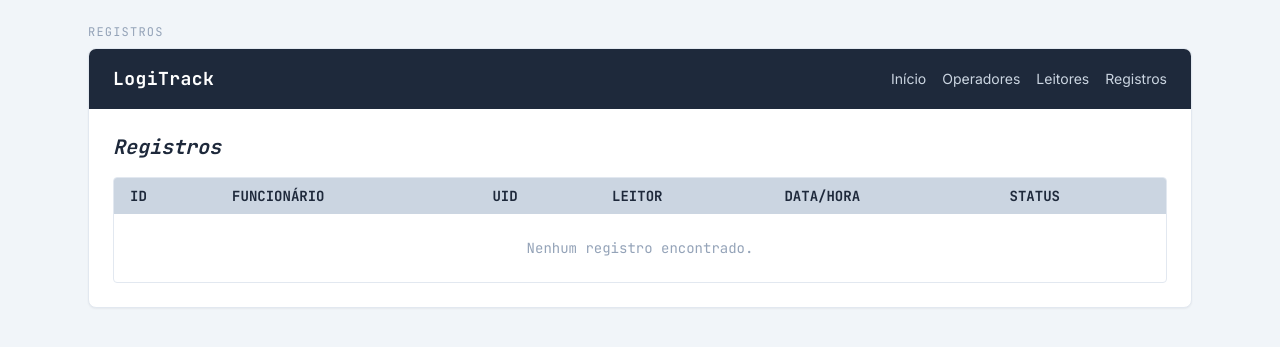
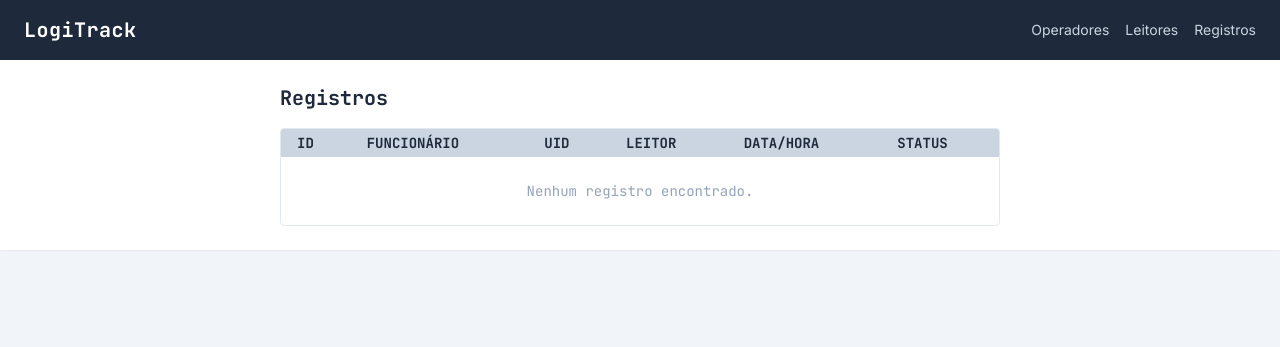
Before and after one commit to shii-ge/logitrack-fsk, a Flask app: page /registros in a window 1280 px wide. Shown: the top 347 px of the page. Run offline with Flask 3, Linux system fonts and the light colour scheme; data that the repository does not hold is empty; some libraries are stand-ins or nearby versions.

Commit message:
Ajustes gerais de interface

```diff
--- a/app.py
+++ b/app.py
@@ -18,7 +18,6 @@ def get_connection():
         cursorclass=pymysql.cursors.DictCursor,
         autocommit=True,
     )
-
 
 # ---------------------------------------------------------------------------
 # Página inicial: "Em progresso" -> para cada leitor, funcionários cujo
--- a/requirements.txt
+++ b/requirements.txt
@@ -1,2 +1,3 @@
 Flask==3.0.3
 PyMySQL==1.1.1
+cryptography==43.0.1
--- a/templates/base.html
+++ b/templates/base.html
@@ -26,18 +26,17 @@
 </head>
 <body class="bg-slate-100 min-h-screen">
 
-  <div class="max-w-6xl mx-auto p-6">
-    <p class="text-xs uppercase tracking-widest text-slate-400 mb-2 font-mono">{% block breadcrumb %}Página inicial{% endblock %}</p>
-
-    <div class="bg-white rounded-lg shadow-sm border border-slate-200 overflow-hidden">
+  <div class="max-w-screen mx-auto">
+    <div class="bg-white shadow-sm overflow-hidden">
       <div class="bg-slate-800 px-6 py-4 flex items-center justify-between">
-        <h1 class="text-white font-mono font-bold text-lg tracking-wide">LogiTrack</h1>
-        <nav class="flex gap-4 text-sm">
-          <a href="{{ url_for('index') }}" class="text-slate-300 hover:text-white transition">Início</a>
-          <a href="{{ url_for('operadores') }}" class="text-slate-300 hover:text-white transition">Operadores</a>
-          <a href="{{ url_for('leitores') }}" class="text-slate-300 hover:text-white transition">Leitores</a>
-          <a href="{{ url_for('registros') }}" class="text-slate-300 hover:text-white transition">Registros</a>
-        </nav>
+        <a href="{{ url_for('index') }}" class="text-white font-mono font-bold text-xl tracking-wide">LogiTrack</a>
+        {% if request.endpoint != 'index' %}
+          <nav class="flex gap-4 text-sm">
+            <a href="{{ url_for('operadores') }}" class="text-slate-300 hover:text-white transition">Operadores</a>
+            <a href="{{ url_for('leitores') }}" class="text-slate-300 hover:text-white transition">Leitores</a>
+            <a href="{{ url_for('registros') }}" class="text-slate-300 hover:text-white transition">Registros</a>
+          </nav>
+        {% endif %}
       </div>
 
       {% with messages = get_flashed_messages(with_categories=true) %}
--- a/templates/registros.html
+++ b/templates/registros.html
@@ -3,28 +3,29 @@
 {% block title %}LogiTrack — Registros{% endblock %}
 
 {% block content %}
-<h2 class="font-mono italic font-bold text-xl text-slate-800 mb-4">Registros</h2>
+<div class="px-64">
+  <h2 class="font-mono font-bold text-xl text-slate-800 mb-4">Registros</h2>
 
   <div class="overflow-hidden rounded border border-slate-200 overflow-x-auto">
     <table class="w-full text-sm">
       <thead>
         <tr class="bg-slate-300 text-slate-800 font-mono text-left">
-        <th class="px-4 py-2">ID</th>
-        <th class="px-4 py-2">FUNCIONÁRIO</th>
-        <th class="px-4 py-2">UID</th>
-        <th class="px-4 py-2">LEITOR</th>
-        <th class="px-4 py-2">DATA/HORA</th>
-        <th class="px-4 py-2">STATUS</th>
+          <th class="px-4 py-1">ID</th>
+          <th class="px-4 py-1">FUNCIONÁRIO</th>
+          <th class="px-4 py-1">UID</th>
+          <th class="px-4 py-1">LEITOR</th>
+          <th class="px-4 py-1">DATA/HORA</th>
+          <th class="px-4 py-1">STATUS</th>
         </tr>
       </thead>
       <tbody>
         {% for r in historico %}
         <tr class="{{ 'bg-white' if loop.index0 % 2 == 0 else 'bg-slate-50' }}">
           <td class="px-4 py-2 font-mono text-slate-500">{{ r.id }}</td>
-        <td class="px-4 py-2 font-mono text-slate-700">
+          <td class="px-4 py-2 font-bold font-mono text-slate-700">
             {{ r.funcionario or '-' }}
             {% if r.funcionario_pendente %}
-            <span class="ml-1 text-xs font-mono px-1.5 py-0.5 rounded bg-amber-200 text-amber-800">pendente</span>
+              <span class="ml-1 text-xs font-normal font-mono px-1.5 py-0.5 rounded bg-amber-200 text-amber-800">PENDENTE</span>
             {% endif %}
           </td>
           <td class="px-4 py-2 font-mono text-slate-500">{{ r.uid }}</td>
@@ -32,9 +33,9 @@
           <td class="px-4 py-2 font-mono text-slate-500">{{ r.timestamp.strftime('%d/%m %H:%M:%S') if r.timestamp else '-' }}</td>
           <td class="px-4 py-2">
             {% if r.status %}
-            <span class="text-xs font-mono px-2 py-1 rounded bg-green-50 text-green-700">entrada</span>
+              <span class="text-xs font-mono px-2 py-1 rounded bg-green-50 text-green-700">ENTRADA</span>
             {% else %}
-            <span class="text-xs font-mono px-2 py-1 rounded bg-slate-100 text-slate-500">saída</span>
+              <span class="text-xs font-mono px-2 py-1 rounded bg-slate-100 text-slate-500">SAÍDA</span>
             {% endif %}
           </td>
         </tr>
@@ -48,4 +49,5 @@
       </tbody>
     </table>
   </div>
+</div>
 {% endblock %}
```
Also changed, not shown: templates/leitores.html (+10 -8 lines), templates/operadores.html (+12 -10 lines). Lines whose indentation alone changed are shown as unchanged.
